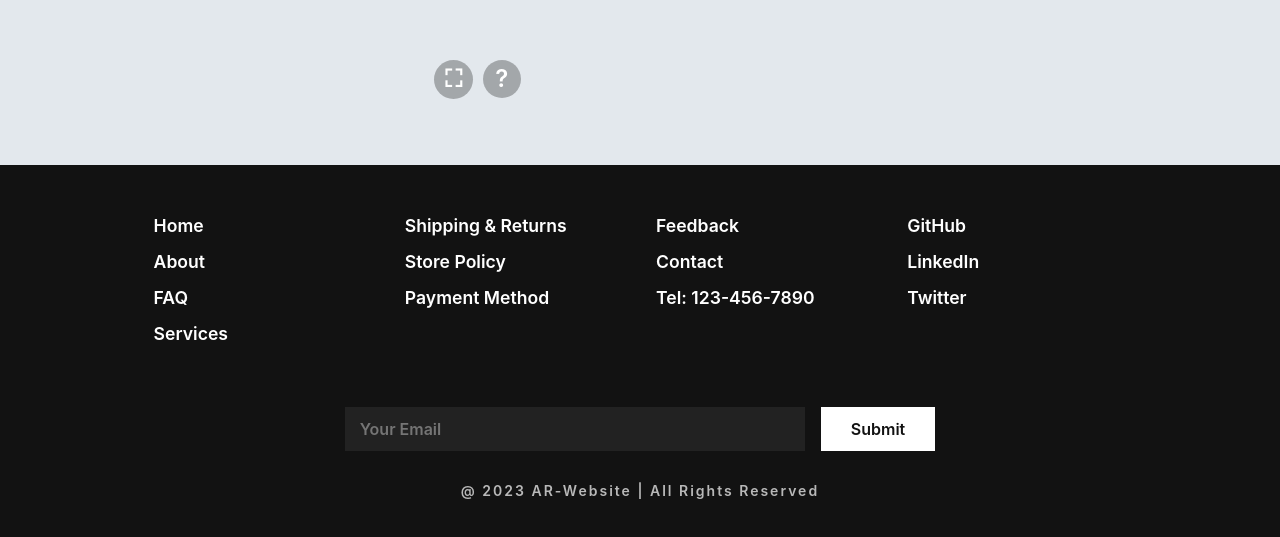
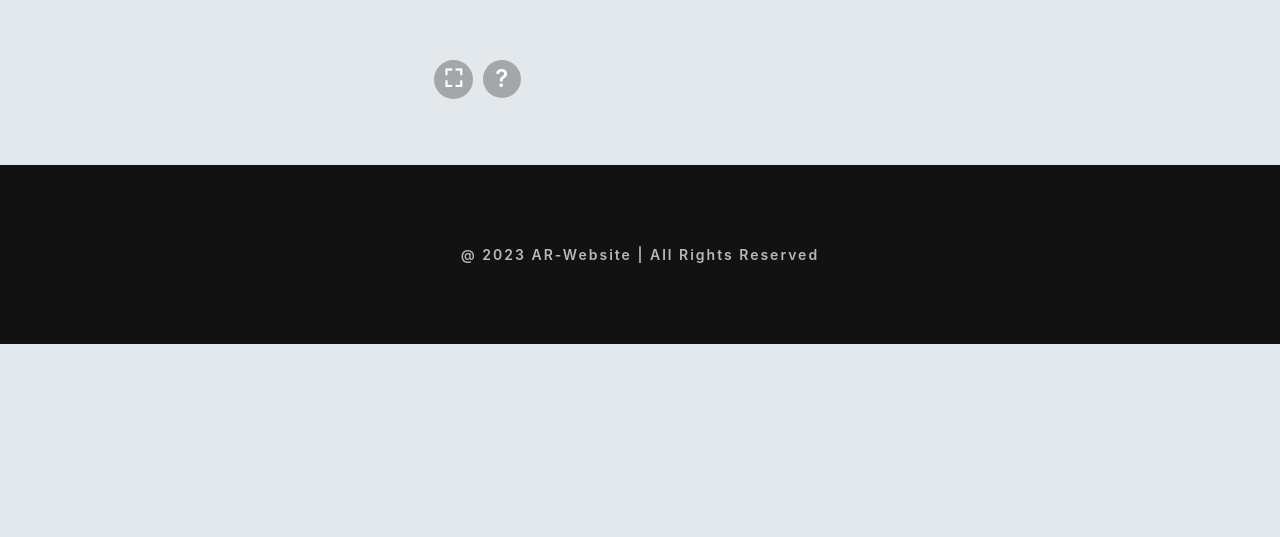
Before and after one commit to PrachiBhatt443/gs, a React (Create React App) app: page / in a window 1280 px wide. Shown: the part 2183-2720 px from the top of the page. After the commit the page ends 2527 px from the top, so only its background shows below. Built offline with nearby package versions, Linux system fonts and the light colour scheme.

Commit message:
no bs only gs

```diff
--- a/src/components/Footer/Footer.js
+++ b/src/components/Footer/Footer.js
@@ -5,63 +5,6 @@ import "./Footer.css";
 function Footer() {
   return (
     <div className="contact" id="contact">
-      <div className="main-content">
-        <div class="contact-content">
-          <Link to="/"> Home </Link>
-          <Link
-            to="/about"
-          >
-            About
-          </Link>
-          <Link to="/"> FAQ </Link>
-          <Link to="/"> Services </Link>
-        </div>
-
-        <div className="contact-content">
-          <Link to="/"> Shipping & Returns </Link>
-          <Link to="/"> Store Policy </Link>
-          <Link to="/"> Payment Method </Link>
-        </div>
-
-        <div className="contact-content">
-          <Link to="/feedback"> Feedback </Link>
-          <Link to="mailto:shwetkhatri2001@gmail.com" target="_blank">
-            Contact
-          </Link>
-          <Link to="/"> Tel: 123-456-7890 </Link>
-        </div>
-
-        <div className="contact-content">
-          <Link
-            to="https://github.com/ShwetKhatri2001/AR-Webstore"
-            target="_blank"
-          >
-            GitHub
-          </Link>
-          <Link
-            to="https://www.linkedin.com/in/shwet-khatri-4ab216196/"
-            target="_blank"
-          >
-            LinkedIn
-          </Link>
-          <Link to="https://twitter.com/shwetkhatri2001" target="_blank">
-            Twitter
-          </Link>
-        </div>
-      </div>
-
-      <div class="action">
-        <form onSubmit={(event) => event.preventDefault()}>
-          <input
-            type="email"
-            name="email"
-            placeholder="Your Email"
-            required
-          ></input>
-          <input type="submit" name="submit" value="Submit" required></input>
-
-        </form>
-      </div>
       <div class="last">
         <p>@ 2023 AR-Website | All Rights Reserved</p>
       </div>
--- a/src/components/Header/Header.jsx
+++ b/src/components/Header/Header.jsx
@@ -9,8 +9,6 @@ const Header = ({ onSearch }) => {
     { label: "About", Path: "/about" },
     // { label: "Feedback", Path: "/feedback" },
     { label: "Contact", Path: "/contact" },
-    { label: "SignIn", Path: "/sign-in" },
-    { label: "SignUp", Path: "/sign-up" },
   ];
 
   const [showMobileSidebar, setShowMobileSidebar] = useState(true);
```
